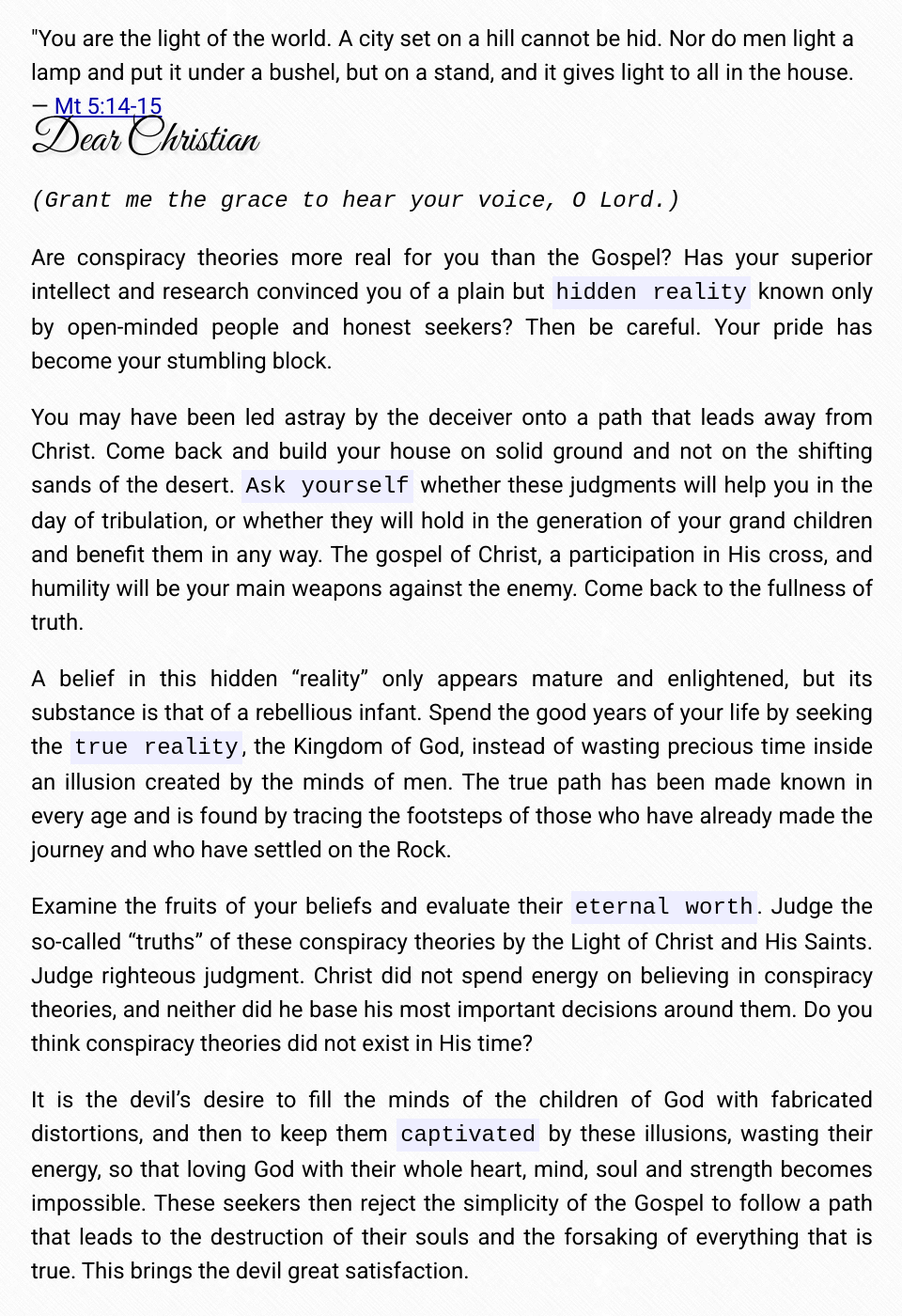
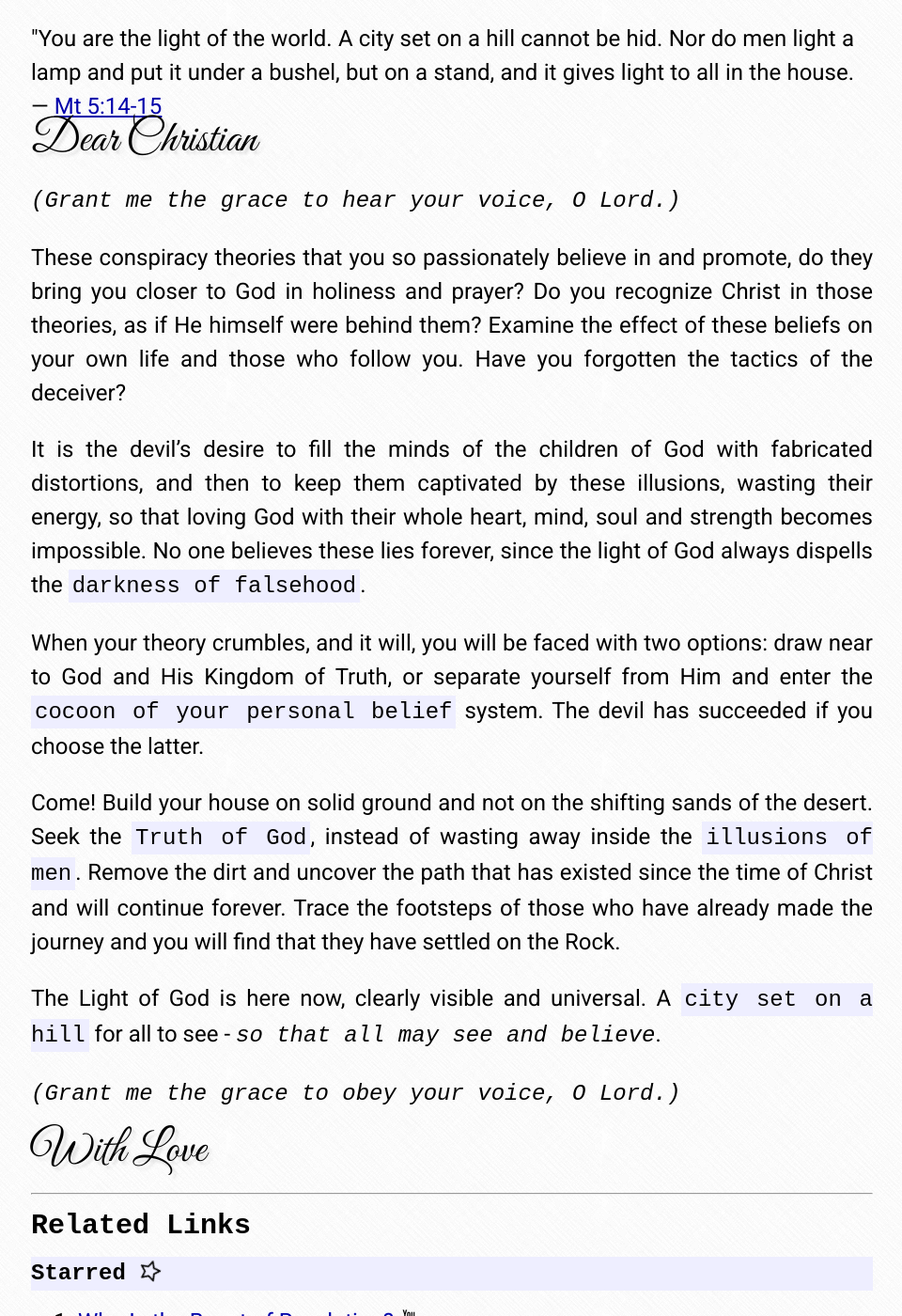
Before and after one commit to afrikatoliek/afrikatoliek.github.io, a Jekyll site: the page built from _posts/2014-12-15-conspiracy-theories.md, in a window 1280 px wide and 1400 px high, scrolled down 231 px. Shown: the whole window at 94% size, without its empty margins (159-1119 px from the left). Built offline with Jekyll 4.4.1, drawn with Linux system fonts in a browser that asks for light colours; nearby versions of some CDN libraries; some web fonts are replaced; some of the changed text lies outside the part shown.

Commit message:
Content updated.

```diff
--- a/_posts/2014-12-15-conspiracy-theories.md
+++ b/_posts/2014-12-15-conspiracy-theories.md
@@ -2,7 +2,7 @@
 layout: post
 title: Imprisoned by Conspiracy Theories
 permalink: imprisoned-by-conspiracy-theories
-tweet: Exchange a false reality for the true reality.
+tweet: These conspiracy theories that you so passionately believe in and promote, do they bring you closer to God?
 thumb: https://s-media-cache-ak0.pinimg.com/736x/f5/13/54/f513548260ec73c58e4ace4e8bdc2b59.jpg
 image: https://lh6.googleusercontent.com/-i_uadtAdbtc/VInYNB8dO6I/AAAAAAAAN4c/0H3dX4o22GM/w1278-h719-no/Ezekiel%2B40.4.jpg
 ---
@@ -11,29 +11,22 @@ image: https://lh6.googleusercontent.com/-i_uadtAdbtc/VInYNB8dO6I/AAAAAAAAN4c/0H
 ================
 
 <div class="my-inline-left pull-left">
-<biblia:bibleverse theme="header" resource="rsvce" width="512px" height="288px" reference="Mt5.14-15"><blockquote style="width:100%;">"You are the light of the world. A city set on a hill cannot be hid. Nor do men light a lamp and put it under a bushel, but on a stand, and it gives light to all in the house. &mdash; <a target="_blank" href = "http://biblia.com/bible/rsvce/Mt5.14-15">Mt 5:14-15</a></blockquote></biblia:bibleverse>
+<biblia:bibleverse theme="quotation" resource="rsvce" width="512px" height="288px" reference="Mt5.14-15"><blockquote style="width:100%;">"You are the light of the world. A city set on a hill cannot be hid. Nor do men light a lamp and put it under a bushel, but on a stand, and it gives light to all in the house. &mdash; <a target="_blank" href = "http://biblia.com/bible/rsvce/Mt5.14-15">Mt 5:14-15</a></blockquote></biblia:bibleverse>
 </div>
 
 <span class="letter">Dear Christian</span>
 
 _(Grant me the grace to hear your voice, O Lord.)_
 
-Are conspiracy theories more real for you than the Gospel? Has your superior intellect and research convinced you of a plain but **hidden reality** known only by open-minded people and honest seekers? Then be careful. Your pride has become your stumbling block.
+These conspiracy theories that you so passionately believe in and promote, do they bring you closer to God in holiness and prayer? Do you recognize Christ in those theories, as if He himself were behind them? Examine the effect of these beliefs on your own life and those who follow you. Have you forgotten the tactics of the deceiver?
 
-You may have been led astray by the deceiver onto a path that leads away from Christ. Come back and build your house on solid ground and not on the shifting sands of the desert. **Ask yourself** whether these judgments will help you in the day of tribulation, or whether they will hold in the generation of your grand children and benefit them in any way. The gospel of Christ, a participation in His cross, and humility will be your main weapons against the enemy. Come back to the fullness of truth.
+It is the devil's desire to fill the minds of the children of God with fabricated distortions, and then to keep them captivated by these illusions, wasting their energy, so that loving God with their whole heart, mind, soul and strength becomes impossible. No one believes these lies forever, since the light of God always dispells the **darkness of falsehood**.
 
-A belief in this hidden "reality" only appears mature and enlightened, but its substance is that of a rebellious infant. Spend the good years of your life by seeking the **true reality**{:.animated .tada .anim-repeater}, the Kingdom of God, instead of wasting precious time inside an illusion created by the minds of men. The true path has been made known in every age and is found by tracing the footsteps of those who have already made the journey and who have settled on the Rock.
+When your theory crumbles, and it will, you will be faced with two options: draw near to God and His Kingdom of Truth, or separate yourself from Him and enter the **cocoon of your personal belief** system. The devil has succeeded if you choose the latter.
 
-Examine the fruits of your beliefs and evaluate their **eternal worth**. Judge the so-called "truths" of these conspiracy theories by the Light of Christ and His Saints. Judge righteous judgment. Christ did not spend energy on believing in conspiracy theories, and neither did he base his most important decisions around them. Do you think conspiracy theories did not exist in His time?
+Come! Build your house on solid ground and not on the shifting sands of the desert. Seek the **Truth of God**{:.animated .tada .anim-repeater}, instead of wasting away inside the **illusions of men**. Remove the dirt and uncover the path that has existed since the time of Christ and will continue forever. Trace the footsteps of those who have already made the journey and you will find that they have settled on the Rock.
 
-It is the devil's desire to fill the minds of the children of God with fabricated distortions, and then to keep them **captivated** by these illusions, wasting their energy, so that loving God with their whole heart, mind, soul and strength becomes impossible. These seekers then reject the simplicity of the Gospel to follow a path that leads to the destruction of their souls and the forsaking of everything that is true. This brings the devil great satisfaction.
-
-<div class="my-inline-right pull-right">
-<biblia:bibleverse theme="no-header" resource="rsvce" width="512px" resourcePicker="false" showVotd="false" reference="Mt5.14-15"><blockquote style="width:100%;">"You are the light of the world. A city set on a hill cannot be hid. Nor do men light a lamp and put it under a bushel, but on a stand, and it gives light to all in the house. &mdash; <a target="_blank" href = "http://biblia.com/bible/rsvce/Mt5.14-15">Mt 5:14-15</a></blockquote></biblia:bibleverse>
-</div>
-Take this to heart: the Light of Christ continues to shine brightly in this world, giving light to all; guiding them along the path of peace, **in union** with all those who came before them and all who are to come after them.
-
-The Kingdom of God is here now, clearly visible and universal. A <cite class="bibleref" title="Mt 5:14-15">**city set on a hill**</cite> for all to see - _so that all may see_.
+The Light of God is here now, clearly visible and universal. A **city set on a hill** for all to see - _so that all may see and believe_.
 
 _(Grant me the grace to obey your voice, O Lord.)_
 
```
Also changed, not shown: other parts of _posts/2014-12-15-conspiracy-theories.md (+0 -9 lines), README.md.
